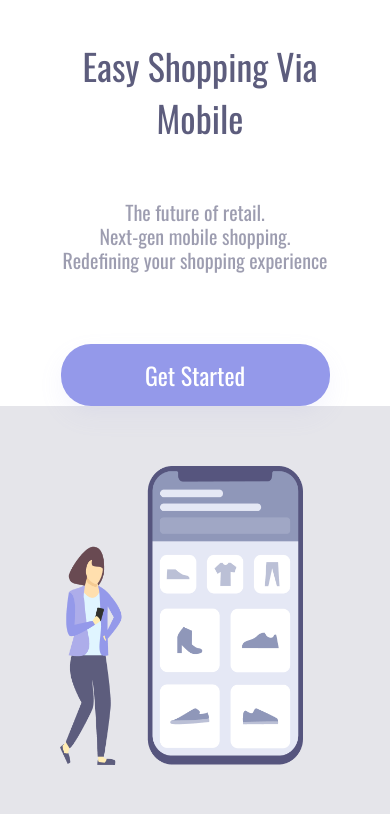
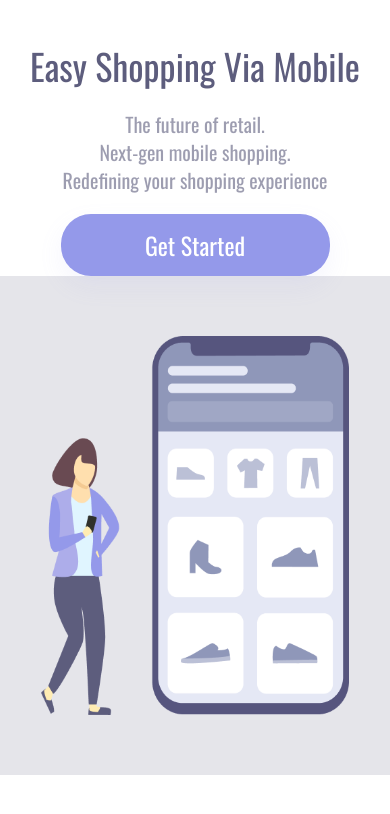
Before and after one commit to zezinhodasilva755-art/Easy-shopping, a plain HTML site: page index.html in a window 390 px wide. Drawn offline with nearby package versions, Linux system fonts and the light colour scheme.

Commit message:
alteração nas posiçoes

```diff
--- a/index.html
+++ b/index.html
@@ -1,5 +1,5 @@
 <!DOCTYPE html>
-<html lang="en">
+<html lang="pt-BR">
 
 <head>
     <meta charset="UTF-8">
@@ -15,15 +15,15 @@
     <div class="wrapper">
         <section class="contener-left">
             <h1>Easy Shopping Via Mobile</h1>
-            <p>The future of retail.<br>Next-gen mobile shopping.<br>Redefining your shopping experience </p>
+            <p>The future of retail.<br>Next-gen mobile shopping.<br>Redefining your shopping experience</p>
             <button>Get Started</button>
         </section>
         <section class="contener-rigth">
             <header>
-                <a>Home</a>
-                <a>Work</a>
-                <a>About</a>
-                <a>Contact</a>
+                <a href="#">Home</a>
+                <a href="#">Work</a>
+                <a href="#">About</a>
+                <a href="#">Contact</a>
             </header>
             <img alt="girl-cellphone" src="./imagens/girl-cellphone.png">
         </section>
--- a/style.css
+++ b/style.css
@@ -5,52 +5,57 @@
     font-family: "Oswald", sans-serif;
     font-weight: 400;
     color: rgba(93, 93, 125, 1);
+}
 
+body {
+    min-height: 100vh;
+    background-color: #fff;
 }
 
 .wrapper {
-    height: 100vh;
-    width: 100vw;
-
+    display: flex;
+    min-height: 100vh;
+    width: 100%;
+    max-width: 1440px;
+    margin: 0 auto;
 }
 
 .contener-left {
-    display: inline-block;
-    width: 60%;
-    padding-left: 160px;
-    margin-top: 20%;
-
+    flex: 1.2;
+    display: flex;
+    flex-direction: column;
+    justify-content: center;
+    padding: 60px 40px 60px 160px;
 }
 
 .contener-rigth {
-    display: inline-block;
+    flex: 0.95;
+    display: flex;
+    flex-direction: column;
     background-color: rgba(93, 93, 125, 0.16);
-    height: 150vh;
-    width: 40%;
-    position: absolute;
+    min-height: 100vh;
+    padding: 24px 0 0 57px;
 }
 
 img {
-    position: relative;
-    top: 18%;
-    right: 130px;
+    display: block;
+    max-width: 100%;
+    margin: 90px 0 0 -120px;
 }
 
 h1 {
-    font-size: 70px;
-    line-height: 80px;
-    width: 368px;
-    height: 160px;
+    font-size: clamp(42px, 5vw, 70px);
+    line-height: 1.1;
+    width: min(100%, 480px);
+    margin-bottom: 18px;
 }
 
 p {
-
     opacity: 60%;
-    font-size: 28px;
-    line-height: 48px;
+    font-size: clamp(20px, 2vw, 28px);
+    line-height: 1.6;
     margin: 15px 0;
-    width: 540px;
-    height: 144px;
+    width: min(100%, 540px);
 }
 
 button {
@@ -65,6 +70,7 @@ button {
     text-align: center;
     color: rgba(255, 255, 255, 1);
     cursor: pointer;
+    margin-top: 18px;
 }
 
 button:hover {
@@ -76,14 +82,12 @@ button:active {
 }
 
 a {
-    width: 59px;
-    height: 41px;
     font-size: 28px;
     line-height: 100%;
     margin-right: 41px;
-    ;
     color: rgba(93, 93, 125, 1);
-    cursor: pointer
+    text-decoration: none;
+    cursor: pointer;
 }
 
 a:nth-child(2) {
@@ -99,44 +103,46 @@ a:active {
 }
 
 header {
-    margin: 24px 0 0 57px;
+    display: flex;
+    align-items: center;
+    flex-wrap: wrap;
+    gap: 18px;
 }
 
 @media screen and (max-width: 900px) {
+    .wrapper {
+        display: block;
+    }
+
     .contener-left {
-        display: block;
         width: 100%;
-        height: auto;
-        padding: 0;
-        margin: 0;
-
+        padding: 40px 24px 0;
+        text-align: center;
+        align-items: center;
     }
 
     .contener-rigth {
-        display: block;
-        height: 100%;
-        width: auto;
-        position: static;
-        padding: 60px;
+        width: 100%;
+        min-height: auto;
+        padding: 30px 24px 60px;
+        align-items: center;
     }
 
     h1 {
         font-size: 36px;
         line-height: 52px;
         width: auto;
-        margin: 40px 40px 0 50px;
-        text-align: center;
+        max-width: 100%;
+        margin: 0 0 18px;
     }
 
     p {
-        margin: 0px 40px;
         width: auto;
+        max-width: 100%;
         text-align: center;
         font-size: 20px;
-        line-height: 24px;
-
-
-
+        line-height: 28px;
+        margin: 0 0 20px;
     }
 
     button {
@@ -149,10 +155,7 @@ header {
     }
 
     img {
-        position: static;
+        margin: 30px auto 0;
         max-width: 90%;
-
-
     }
-
 }
```
